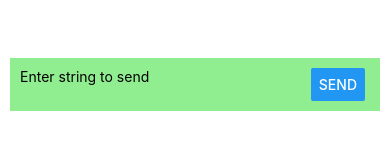
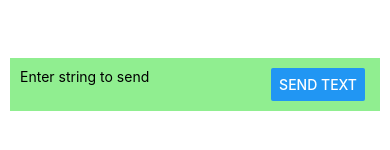
Before and after one commit to vipullal-github/React-native-roku, a React Native app: screen / in a window 390 px wide. Shown: the part 582-732 px from the top of the page. Built offline with nearby package versions, Linux system fonts and the light colour scheme; no server answers.

Commit message:
Code cleanups

```diff
--- a/components/MainController.js
+++ b/components/MainController.js
@@ -44,8 +44,10 @@ const SendTextControl = (props) =>{
     const [text2send, setText ] = useState( '' );
     let inputRef = useRef();
 
-    const onSetButtonClicked = () =>{
-        props.sendText(text2send);
+    const onSendButtonClicked = () =>{
+        console.log("Sending text [" + text2send + "]");
+        props.sendTextFunc(text2send);
+        setText('');
     };
 
     return(
@@ -54,11 +56,11 @@ const SendTextControl = (props) =>{
                 <TextInput style={styles.inputStyle} value={text2send} onChangeText={setText} placeholder={'Enter string to send'} ref={inputRef} />
             </View>
         <View style={{paddingLeft:10}} />
-        <Button style={styles.okBtnStyle} title="Send" onPress={onSetButtonClicked} />
+        <Button style={styles.okBtnStyle} title="Send Text" onPress={onSendButtonClicked} />
         <View style={{paddingLeft:5}}></View>
     </View>
-    )
-}
+    );
+};
 
 /*
     MainController
@@ -72,7 +74,7 @@ const MainController = (props) =>{
             <IPControl ip={rokuContext.ip} onIPChanged={rokuContext.onIPChanged}  />
             <ShowConnectedStatus  isConnected={rokuContext.isConnected} />
             <NavButtonsControl />
-            <SendTextControl sendText={rokuContext.onSendString} />
+            <SendTextControl sendTextFunc={rokuContext.onSendString} />
         </View>
     );
 };
--- a/components/NavButtonsControl.js
+++ b/components/NavButtonsControl.js
@@ -24,7 +24,7 @@ const NavButtonsControl = (props) =>{
     const rokuContext = useContext( RokuContext );
 
     const onPress = (event, key)=>{
-        event.preventDefault();
+        //event.preventDefault();
         rokuContext.onSendKey( key );
     };
 
--- a/components/ui/ImageButton.js
+++ b/components/ui/ImageButton.js
@@ -1,5 +1,5 @@
 import React from 'react';
-import {TouchableHighlight,Image,StyleSheet} from 'react-native';
+import {TouchableHighlight,Image,StyleSheet, Pressable, useRef } from 'react-native';
 
 
 const ImageButton = (props) =>{
@@ -7,9 +7,9 @@ const ImageButton = (props) =>{
     let clickHandler = props.clickHandler;
     return (
         <>
-        <TouchableHighlight style={styles.imageButtonStyle} onPress={(e)=>clickHandler(e)} >
+        <Pressable style={styles.imageButtonStyle} onPress={(e)=>clickHandler(e)} >
             <Image source={image} style={styles.controllerButton} />
-        </TouchableHighlight>
+        </Pressable>
     </>
     );
 
--- a/contexts/RokuContext.js
+++ b/contexts/RokuContext.js
@@ -1,4 +1,4 @@
-import React, {createContext, useReducer, useEffect, } from 'react';
+import React, {createContext, useReducer, useEffect, useMemo, } from 'react';
 
 
 const validKeyNames = ['Home','Up','Down','Left','Right','Back','Enter','Rev', 'Fwd','Play','Select'];
@@ -25,6 +25,7 @@ const RokuContext = createContext( defaultState );
 
 
 const SEND_KEY = 'SEND_KEY';
+const RESET_KEY = 'RESET_KEY';
 const SET_IP = 'SET_IP';
 const SET_CONNECTED_STATUS = 'SET_STATUS';
 const SEND_STRING = 'SEND_STRING';
@@ -40,6 +41,13 @@ const createSendKeyAction = (key)=>{
     return {
         action:SEND_KEY,
         payload:idx,
+    };
+};
+
+const createResetKeyAction =() =>{
+    return {
+        action: RESET_KEY,
+        payload:undefined,
     };
 };
 
@@ -82,14 +90,20 @@ const doSetIP = (state,action) => {
 };
 
 const doSendKey = (state,action) => {
-    return{
+    return {
         ...state,
         currentKeyPressed: action.payload,
-    }
+    };
+};
+
+const doResetKey = (state, action) =>{
+    return {
+        ...state,
+        currentKeyPressed:undefined,
+    };
 };
 
 const doUpdateConnectedStatus = ( state, action )=>{
-
     return {
         ...state,
         isConnected: action.payload.isConnected,
@@ -122,9 +136,13 @@ const rokuContextReducer = (state = defaultState, action) => {
     else if (act === SEND_STRING ){
         return doSendString(state,action);
     }
+    else if (act == RESET_KEY ){
+        return doResetKey(state, action );
+    }
     console.log('rokuContextReducer called with unknown action!');
     return defaultState;
 };
+
 
 
 // -----------------------------------------------------
@@ -154,7 +172,8 @@ export const RokuContextProvider = (props)=>{
                 method:'POST',
             };
             console.log(`sending ${url}`);
-            fetch( url, params ).then(console.log('Key sent')).catch('error while sending keystroke');
+            fetch( url, params ).then(console.log('Key sent')).catch(console.log('error while sending keystroke'));
+            dispatcher( createResetKeyAction() );
         }
     },[state.currentKeyPressed, state.ip, state.port]);
 
@@ -168,7 +187,9 @@ export const RokuContextProvider = (props)=>{
             };
             let baseIP = `http://${state.ip}:${state.port}/keypress.Lit_`;
             for (let i = 0; i < str.length; i++ ){
-                console.log( `${baseIP}${str[i]}`);
+                let url = `${baseIP}${str[i]}`;
+                console.log( url );
+                fetch(url, params).then().catch(console.log('Error while sending string'));
             }
         }
     },[state.stringToSend, state.ip, state.port]);
```
Also changed, not shown: 1 other file (tests, documents, lock files or other folders).
